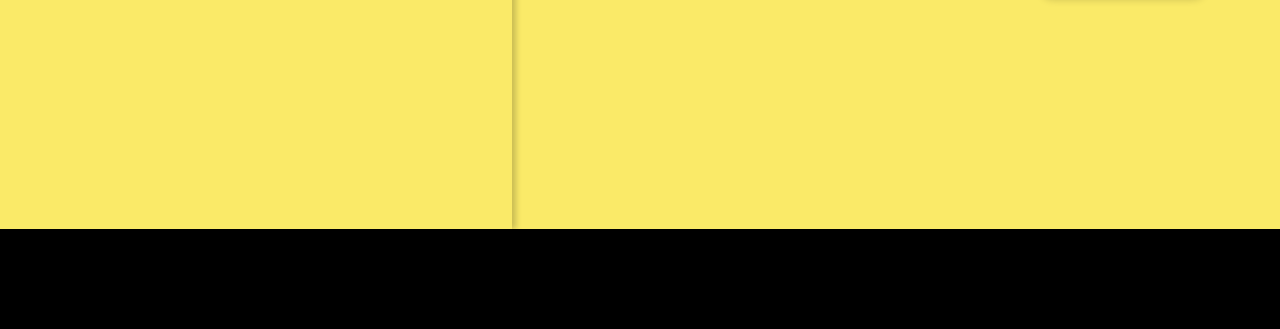
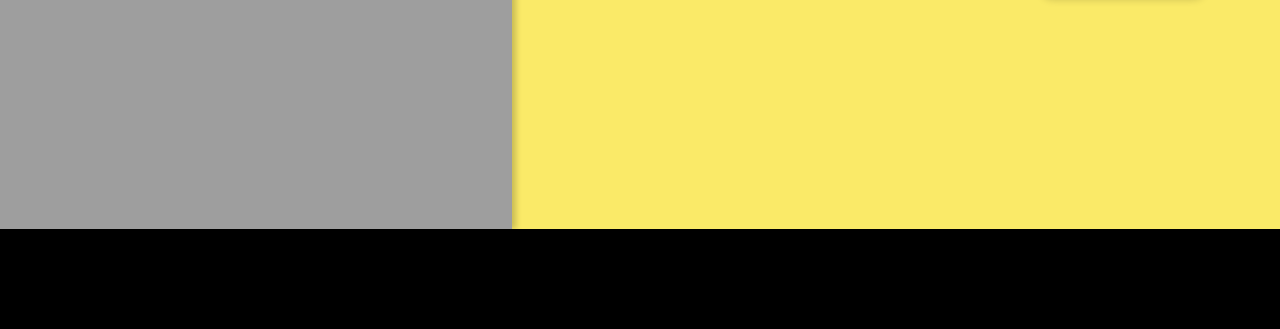
Before and after one commit to Aliaksandr-Bychyk/rsschool-book-shop, a plain HTML site: page index.html in a window 1280 px wide. Shown: the part 571-900 px from the top of the page. Drawn offline with Linux system fonts and the light colour scheme; the site is published under a folder, as on GitHub Pages, so addresses that start at the root find nothing.

Commit message:
fix: link to header-image

```diff
--- a/styles/section-header.css
+++ b/styles/section-header.css
@@ -6,7 +6,7 @@
 }
 .header-image {
   flex: 0 0 auto;
-  background-image: url('/assets/images/header-img.png');
+  background-image: url('../assets/images/header-img.png');
   background-size: cover;
   background-position: 80%;
 
```
